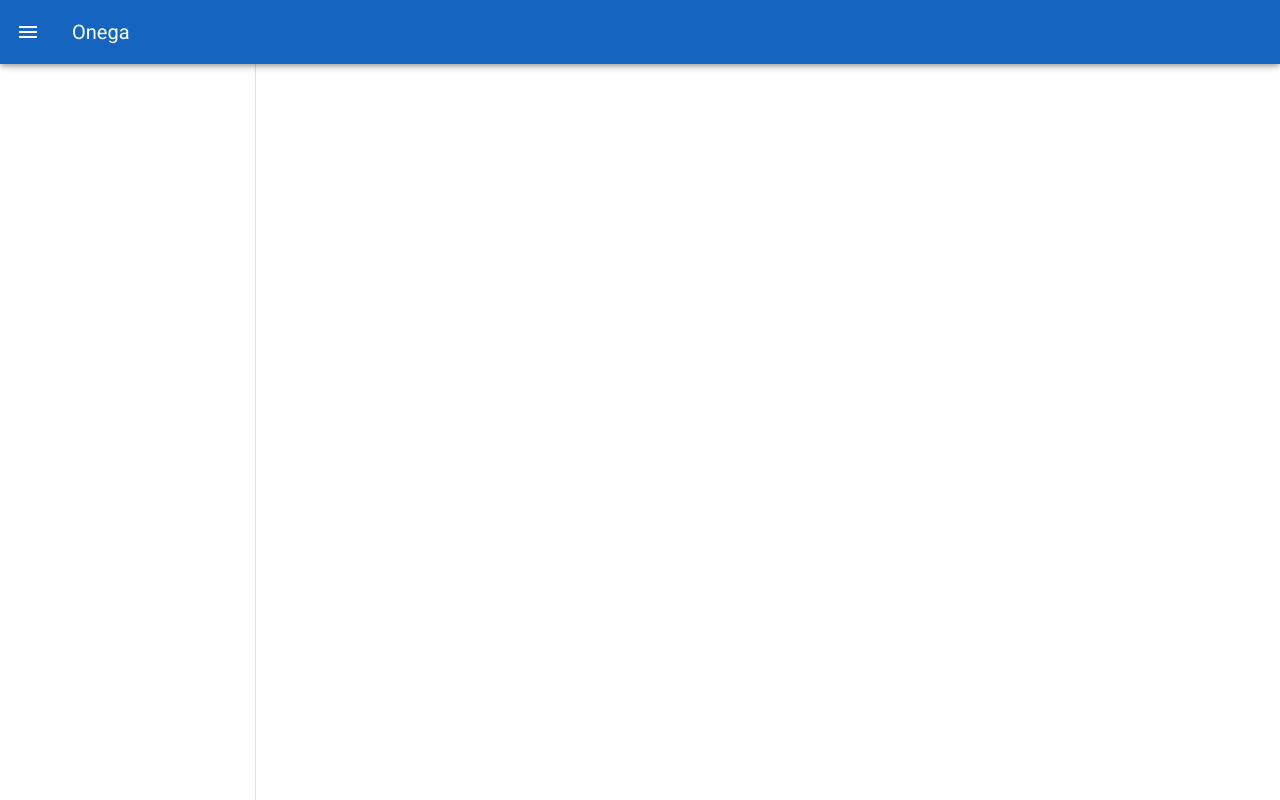
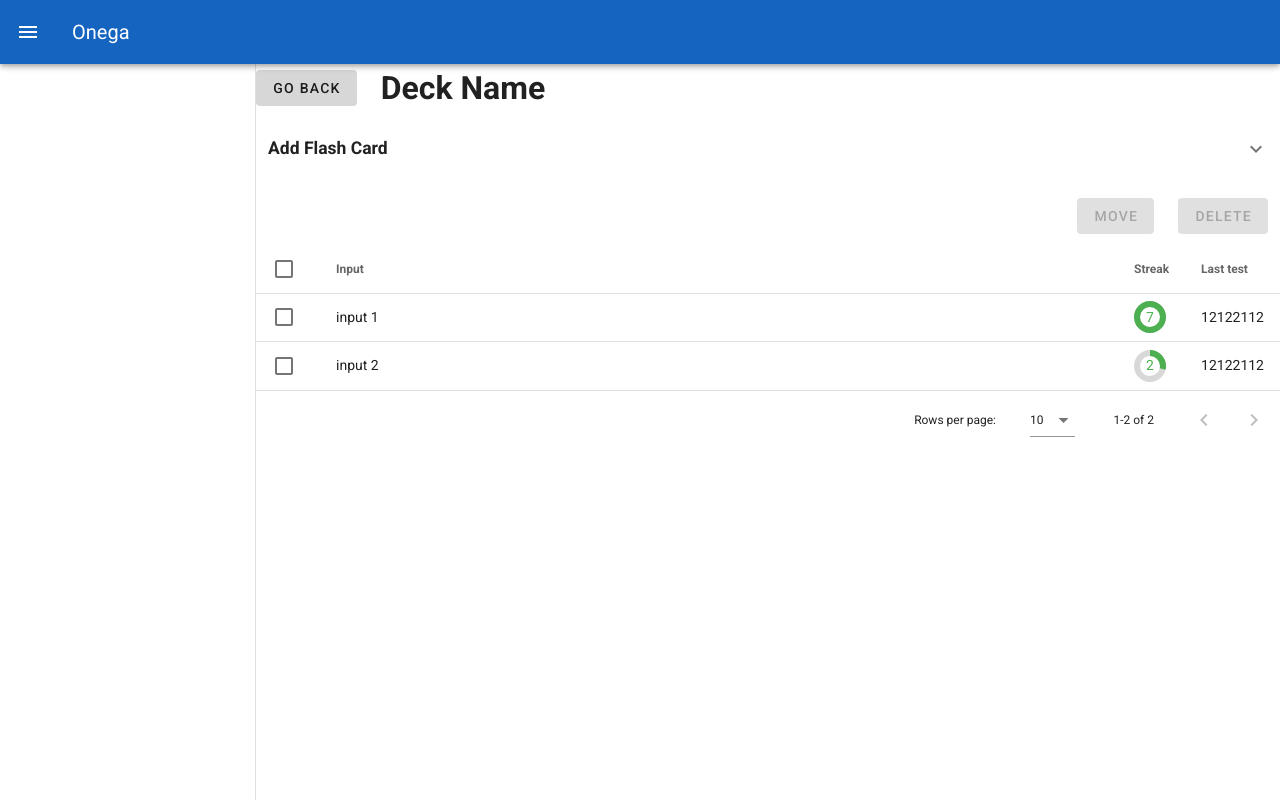
Before and after one commit to darutoko/onega, a Vue app in the folder web/: page /decks/1 in a window 1280 px wide. Built offline with nearby package versions, Linux system fonts and the light colour scheme.

Commit message:
add Deck edit page

```diff
--- a/web/package.json
+++ b/web/package.json
@@ -10,15 +10,15 @@
     "core-js": "^3.6.4",
     "vue": "^2.6.11",
     "vue-router": "^3.1.6",
-    "vuetify": "^2.2.11",
-    "vuex": "^3.1.3"
+    "vuetify": "^2.2.25",
+    "vuex": "^3.3.0"
   },
   "devDependencies": {
     "@vue/cli-plugin-babel": "~4.3.0",
     "@vue/cli-plugin-router": "~4.3.0",
     "@vue/cli-plugin-vuex": "~4.3.0",
     "@vue/cli-service": "~4.3.0",
-    "sass": "^1.19.0",
+    "sass": "^1.26.5",
     "sass-loader": "^8.0.0",
     "vue-cli-plugin-vuetify": "~2.0.5",
     "vue-template-compiler": "^2.6.11",
--- /dev/null
+++ b/web/src/components/CardFormDefault.vue
@@ -0,0 +1,64 @@
+<template>
+	<v-form ref="form">
+		<v-container fluid>
+			<v-row>
+				<v-col class="pa-0">
+					<v-text-field v-model="input" name="input" label="Input" :rules="baseRules"></v-text-field>
+				</v-col>
+			</v-row>
+			<v-row>
+				<v-col class="pa-0">
+					<v-textarea v-model="front" name="front" label="Front" rows="3" :rules="baseRules"></v-textarea>
+				</v-col>
+			</v-row>
+			<v-row>
+				<v-col class="pa-0">
+					<v-textarea v-model="back" name="back" label="Back" rows="3" :rules="baseRules"></v-textarea>
+				</v-col>
+			</v-row>
+			<v-row>
+				<v-col class="pa-0">
+					<v-switch v-model="testByFront" label="Use card front in tests"></v-switch>
+				</v-col>
+			</v-row>
+			<v-row>
+				<v-col cols="auto">
+					<v-btn color="blue darken-3" dark @click.prevent="submitForm">Add Card</v-btn>
+				</v-col>
+				<v-col>
+					<v-btn color="red darken-3" @click.prevent="clearForm" dark>Clear</v-btn>
+				</v-col>
+			</v-row>
+		</v-container>
+	</v-form>
+</template>
+
+<script>
+export default {
+	name: "CardFormDefault",
+	data() {
+		return {
+			input: "",
+			front: "",
+			back: "",
+			testByFront: false,
+			baseRules: [v => !!v || "Field is required"],
+		}
+	},
+	methods: {
+		clearForm() {
+			this.$refs.form.reset()
+		},
+		submitForm() {
+			if (!this.$refs.form.validate()) return
+			this.$emit("add-card", {
+				input: this.input,
+				front: this.front,
+				back: this.back,
+				testByFront: this.testByFront,
+			})
+			this.$refs.form.reset()
+		},
+	},
+}
+</script>
--- /dev/null
+++ b/web/src/components/CardFormYaTr.vue
@@ -0,0 +1,93 @@
+<template>
+	<v-form>
+		<v-container fluid>
+			<v-row align="center">
+				<v-col cols="12" md="1" class="pl-0">
+					<v-select v-model="lang" :items="langs"></v-select>
+				</v-col>
+				<v-col class="px-0">
+					<v-text-field v-model="wordField" name="word" label="Enter a word" @keyup.enter="getWord"></v-text-field>
+				</v-col>
+				<v-col cols="auto" class="pr-0">
+					<v-btn color="blue darken-3" dark @click="getWord">Lookup</v-btn>
+				</v-col>
+			</v-row>
+			<v-row>
+				<v-col cols="1">Input</v-col>
+				<v-col>{{ input }}</v-col>
+			</v-row>
+			<v-row align="center">
+				<v-col cols="1">Front</v-col>
+				<v-col>
+					<pre>{{ front }}</pre>
+				</v-col>
+			</v-row>
+			<v-row align="center">
+				<v-col cols="1">Back</v-col>
+				<v-col>
+					<v-checkbox v-model="back" v-for="row in word.tr" :label="row" :value="row" :key="row" dense></v-checkbox>
+				</v-col>
+			</v-row>
+			<v-row>
+				<v-col>
+					<v-btn color="blue darken-3" dark @click="addCard">Add Card</v-btn>
+				</v-col>
+			</v-row>
+		</v-container>
+	</v-form>
+</template>
+
+<script>
+export default {
+	name: "CardFormYaTr",
+	data() {
+		return {
+			back: [],
+			lang: "fr-ru",
+			langs: [
+				{
+					text: "fr-ru",
+					value: "fr-ru",
+				},
+			],
+			word: {},
+			wordField: "",
+		}
+	},
+	methods: {
+		addCard() {
+			if (!this.input || !this.front || this.back.length < 1) return
+			this.$emit("add-card", {
+				input: this.input,
+				front: this.front,
+				back: this.back.join("\n"),
+				testByFront: false,
+			})
+			this.clear()
+		},
+		clear() {
+			this.back = []
+			this.wordField = ""
+			this.word = {}
+		},
+		getWord() {
+			if (!this.wordField) return
+			this.clear()
+			this.word = {
+				text: "mettre",
+				ts: "mɛtʁ",
+				tr: ["положить, поставить, ставить", "надеть, надевать", "включать, включить"],
+			}
+		},
+	},
+	computed: {
+		input() {
+			return this.word.text || ""
+		},
+		front() {
+			if (!this.word.text) return ""
+			return `${this.word.text}\n[${this.word.ts}]`
+		},
+	},
+}
+</script>
--- a/web/src/router/index.js
+++ b/web/src/router/index.js
@@ -3,6 +3,7 @@ import VueRouter from "vue-router"
 
 import Home from "@/views/Home.vue"
 import DeckList from "@/views/DeckList.vue"
+import DeckEdit from "@/views/DeckEdit.vue"
 
 Vue.use(VueRouter)
 
@@ -16,6 +17,11 @@ Vue.use(VueRouter)
     path: "/decks",
     name: "DeckList",
     component: DeckList
+  },
+  {
+    path: "/decks/:id",
+    name: "DeckEdit",
+    component: DeckEdit
   },
   {
     path: "/about",
--- /dev/null
+++ b/web/src/views/DeckEdit.vue
@@ -0,0 +1,210 @@
+<template>
+	<v-row>
+		<v-col class="pa-0">
+			<v-row align="center">
+				<v-col cols="auto">
+					<v-btn :to="{ name: 'DeckList' }" text>Go back</v-btn>
+				</v-col>
+				<v-col>
+					<h1>Deck Name</h1>
+				</v-col>
+			</v-row>
+
+			<v-row>
+				<v-col class="pa-0">
+					<v-expansion-panels flat>
+						<v-expansion-panel>
+							<v-expansion-panel-header>
+								<h3>Add Flash Card</h3>
+							</v-expansion-panel-header>
+							<v-expansion-panel-content>
+								<v-sheet class="px-4" elevation="5">
+									<v-container fluid>
+										<v-row align="center">
+											<v-col cols="auto" class="pl-0">Card Type</v-col>
+											<v-col>
+												<v-select v-model="cardForm" :items="cardForms"></v-select>
+											</v-col>
+										</v-row>
+										<v-row>
+											<v-col class="pa-0">
+												<component :is="cardForm" @add-card="addCard"></component>
+											</v-col>
+										</v-row>
+									</v-container>
+								</v-sheet>
+							</v-expansion-panel-content>
+						</v-expansion-panel>
+					</v-expansion-panels>
+				</v-col>
+			</v-row>
+
+			<v-row>
+				<v-col>
+					<v-data-table :headers="headers" :items="cards" v-model="selectedCards" show-select>
+						<template v-slot:top>
+							<v-container fluid>
+								<v-row>
+									<v-col></v-col>
+									<v-col cols="auto">
+										<v-btn
+											color="blue darken-3"
+											:disabled="!isCardsSelected"
+											:dark="isCardsSelected"
+											@click.stop="showDialog"
+											data-dialog-type="move"
+											>Move</v-btn
+										>
+									</v-col>
+									<v-col cols="auto">
+										<v-btn
+											color="red darken-3"
+											:disabled="!isCardsSelected"
+											:dark="isCardsSelected"
+											@click.stop="showDialog"
+											data-dialog-type="delete"
+											>Delete</v-btn
+										>
+									</v-col>
+								</v-row>
+							</v-container>
+						</template>
+						<template v-slot:item.successStreak="{ item }">
+							<v-progress-circular color="success" :rotate="-90" width="6" :value="(item.successStreak * 100) / deck.streakCeiling">{{
+								item.successStreak
+							}}</v-progress-circular>
+						</template>
+					</v-data-table>
+				</v-col>
+			</v-row>
+			<v-row>
+				<v-col>
+					<v-dialog v-model="dialog.show" max-width="500">
+						<v-card>
+							<v-card-title class="headline red darken-3 white--text">
+								Attention!
+							</v-card-title>
+							<v-divider class="mb-4"></v-divider>
+							<v-card-text v-if="dialog.type === 'delete'">
+								Delete items?
+							</v-card-text>
+							<v-card-text v-else-if="dialog.type === 'move'">
+								Move items?
+							</v-card-text>
+							<v-divider></v-divider>
+							<v-card-actions>
+								<v-btn color="red darken-3" @click="confirmDialog" text>Ok</v-btn>
+								<v-spacer></v-spacer>
+								<v-btn @click="hideDialog" text>Cancel</v-btn>
+							</v-card-actions>
+						</v-card>
+					</v-dialog>
+				</v-col>
+			</v-row>
+		</v-col>
+	</v-row>
+</template>
+
+<script>
+import CardFormDefault from "@/components/CardFormDefault.vue"
+import CardFormYaTr from "@/components/CardFormYaTr.vue"
+
+export default {
+	name: "DeckEdit",
+	components: {
+		CardFormDefault,
+		CardFormYaTr,
+	},
+	data() {
+		return {
+			deck: {
+				name: "Deck Name",
+				streakCeiling: 7,
+			},
+			dialog: {
+				show: false,
+				type: "move",
+			},
+			headers: [
+				{
+					text: "Input",
+					value: "input",
+					sortable: false,
+					width: "97%",
+				},
+				{
+					text: "Streak",
+					value: "successStreak",
+					sortable: false,
+					width: "1%",
+				},
+				{
+					text: "Last test",
+					value: "testedAt",
+					sortable: false,
+					width: "1%",
+				},
+			],
+			selectedCards: [],
+			cards: [
+				{
+					id: 1,
+					input: "input 1",
+					testsCount: 5,
+					successStreak: 7,
+					testedAt: 12122112,
+				},
+				{
+					id: 2,
+					input: "input 2",
+					testsCount: 5,
+					successStreak: 2,
+					testedAt: 12122112,
+				},
+			],
+			cardForm: "CardFormDefault",
+			cardForms: [
+				{
+					text: "Default",
+					value: "CardFormDefault",
+				},
+				{
+					text: "Yandex Dictionary",
+					value: "CardFormYaTr",
+				},
+			],
+		}
+	},
+	computed: {
+		isCardsSelected() {
+			return this.selectedCards.length > 0
+		},
+	},
+	methods: {
+		addCard(card) {
+			this.cards.push({
+				id: this.cards.length + 1,
+				testsCount: 5,
+				successStreak: 2,
+				testedAt: 12122112,
+				...card,
+			})
+		},
+		confirmDialog() {
+			console.log(this.selectedCards)
+			if (this.dialog.type === "delete") this.deleteCards()
+			else if (this.dialog.type === "move") this.moveCards()
+			this.hideDialog()
+		},
+		deleteCards() {},
+		hideDialog() {
+			this.dialog.show = false
+		},
+		moveCards() {},
+		showDialog(event) {
+			this.dialog.type = event.currentTarget.dataset.dialogType
+			this.dialog.show = true
+		},
+	},
+}
+</script>
--- a/web/src/views/DeckList.vue
+++ b/web/src/views/DeckList.vue
@@ -30,7 +30,7 @@
 							<v-btn color="blue" dark>Memorize</v-btn>
 							<v-btn color="green" dark>Test</v-btn>
 							<v-spacer></v-spacer>
-							<v-btn color="blue-grey" dark>Edit</v-btn>
+							<v-btn color="blue-grey" :to="{ name: 'DeckEdit', params: { id: '1' } }" dark>Edit</v-btn>
 							<v-btn color="red" dark>Delete</v-btn>
 						</v-card-actions>
 					</v-card>
@@ -47,6 +47,6 @@ export default {
 		return {
 			//
 		}
-	}
+	},
 }
 </script>
--- a/web/src/views/Home.vue
+++ b/web/src/views/Home.vue
@@ -1,7 +1,7 @@
 <template>
 	<v-row>
 		<v-col>
-			<router-link :to="{name: 'Decks'}">To the decks</router-link>
+			<router-link :to="{ name: 'DeckList' }">To the decks</router-link>
 		</v-col>
 	</v-row>
 </template>
@@ -9,7 +9,6 @@
 <script>
 export default {
 	name: "Home",
-	components: {
-	}
+	components: {},
 }
 </script>
```
Also changed, not shown: web/src/App.vue (+4 -7 lines), 2 other files (tests, documents, lock files or other folders).
